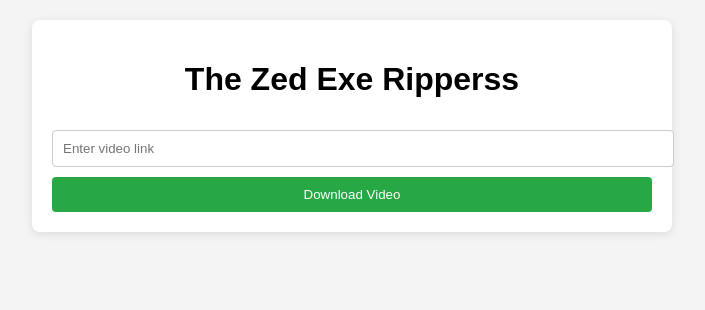
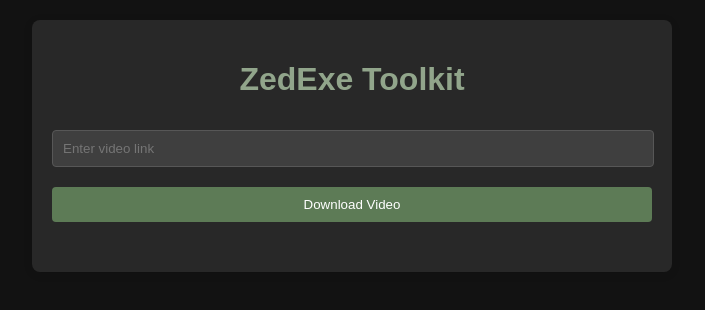
Before and after one commit to ZXColt/dl-frontend, a website: page web-frontend/index.html in a window 1280 px wide. Shown: the whole page, without its empty margins (288-993 px from the left). Drawn offline with Linux system fonts and the light colour scheme.

Commit message:
Update index.html and script.js for improved UI and functionality; add spinner for loading state and enhance styling with CSS variables

```diff
--- a/web-frontend/index.html
+++ b/web-frontend/index.html
@@ -4,16 +4,17 @@
 <head>
     <meta charset="UTF-8">
     <meta name="viewport" content="width=device-width, initial-scale=1.0">
-    <title>The Zed Exe Ripper</title>
+    <title>ZedExe Toolkit</title>
     <link rel="stylesheet" href="style.css">
 </head>
 
 <body>
     <div class="container">
-        <h1>The Zed Exe Ripperss</h1>
+        <h1>ZedExe Toolkit</h1>
         <input type="text" id="videoLink" placeholder="Enter video link" />
         <button id="submitButton">Download Video</button>
         <div id="videoContainer"></div>
+        <div id="spinner" class="spinner" style="display: none;"></div>
         <button id="saveButton">Save</button>
     </div>
     <script src="script.js"></script>
--- a/web-frontend/script.js
+++ b/web-frontend/script.js
@@ -4,6 +4,11 @@ function submitLink() {
     const linkInput = document.getElementById('videoLink').value;
     const videoContainer = document.getElementById('videoContainer');
     const saveButton = document.getElementById('saveButton');
+    const spinner = document.getElementById('spinner');
+
+    // Show the spinner
+    spinner.style.display = 'block';
+    videoContainer.innerHTML = '';
 
     fetch(`http://localhost:3000/download?url=${encodeURIComponent(linkInput)}`)
         .then(response => {
@@ -20,6 +25,10 @@ function submitLink() {
         .catch(error => {
             console.error('There was a problem with the fetch operation:', error);
             saveButton.style.display = 'none'; // Hide the save button if there's an error
+        })
+        .finally(() => {
+            // Hide the spinner
+            spinner.style.display = 'none';
         });
 }
 
--- a/web-frontend/style.css
+++ b/web-frontend/style.css
@@ -1,43 +1,106 @@
+/** Base colors */
+:root {
+    --clr-dark-a0: #000000;
+    --clr-light-a0: #ffffff;
+
+    /** Dark theme primary colors */
+    --clr-primary-a0: #103f0c;
+    --clr-primary-a10: #2b5225;
+    --clr-primary-a20: #44663d;
+    --clr-primary-a30: #5d7b56;
+    --clr-primary-a40: #779070;
+    --clr-primary-a50: #91a58b;
+
+    /** Dark theme surface colors */
+    --clr-surface-a0: #121212;
+    --clr-surface-a10: #282828;
+    --clr-surface-a20: #3f3f3f;
+    --clr-surface-a30: #575757;
+    --clr-surface-a40: #717171;
+    --clr-surface-a50: #8b8b8b;
+
+    /** Dark theme tonal surface colors */
+    --clr-surface-tonal-a0: #131712;
+    --clr-surface-tonal-a10: #282c28;
+    --clr-surface-tonal-a20: #3f433f;
+    --clr-surface-tonal-a30: #585b57;
+    --clr-surface-tonal-a40: #717471;
+    --clr-surface-tonal-a50: #8c8e8b;
+}
+
+/* General styles */
 body {
     font-family: Arial, sans-serif;
-    margin: 0;
-    padding: 20px;
-    background-color: #f4f4f4;
+    margin: 20px;
+    background-color: var(--clr-surface-a0);
+    color: var(--clr-light-a0);
 }
 
 h1 {
     text-align: center;
+    color: var(--clr-primary-a50);
 }
 
 .container {
     max-width: 600px;
     margin: 0 auto;
-    background: white;
+    background-color: var(--clr-surface-a10);
     padding: 20px;
     border-radius: 8px;
     box-shadow: 0 2px 10px rgba(0, 0, 0, 0.1);
 }
 
 input[type="text"] {
-    width: 100%;
+    width: calc(100% - 20px);
+    /* Adjust width to account for margin */
     padding: 10px;
-    margin: 10px 0;
-    border: 1px solid #ccc;
+    margin: 10px 10px 10px 0;
+    /* Add right margin */
+    border: 1px solid var(--clr-surface-a30);
     border-radius: 4px;
+    background-color: var(--clr-surface-a20);
+    color: var(--clr-light-a0);
 }
 
 button {
     width: 100%;
     padding: 10px;
-    background-color: #28a745;
-    color: white;
+    margin: 10px 0;
     border: none;
     border-radius: 4px;
+    background-color: var(--clr-primary-a30);
+    color: var(--clr-light-a0);
     cursor: pointer;
 }
 
 button:hover {
-    background-color: #218838;
+    background-color: var(--clr-primary-a40);
+}
+
+#videoContainer {
+    margin-top: 20px;
+}
+
+.spinner {
+    border: 16px solid var(--clr-surface-a20);
+    /* Light grey */
+    border-top: 16px solid var(--clr-primary-a50);
+    /* Blue */
+    border-radius: 50%;
+    width: 120px;
+    height: 120px;
+    animation: spin 2s linear infinite;
+    margin: 20px auto;
+}
+
+@keyframes spin {
+    0% {
+        transform: rotate(0deg);
+    }
+
+    100% {
+        transform: rotate(360deg);
+    }
 }
 
 #video-container {
```
Also changed, not shown: ecosystem.config.js (added, +17 -0 lines).
